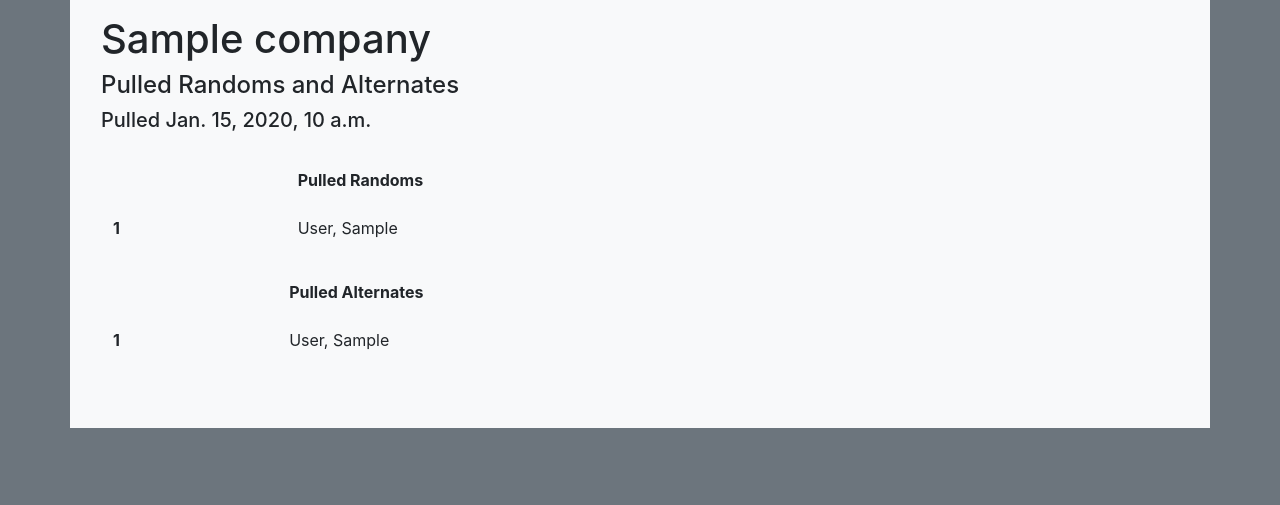
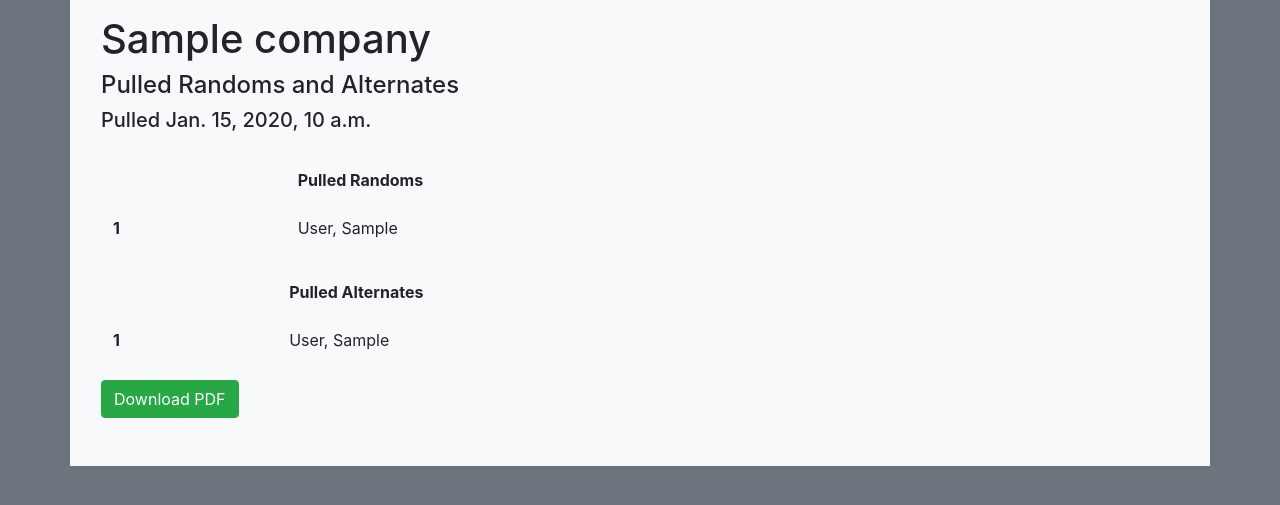
Before and after one commit to mellora/EliteConsortiumWebSite, a Django app: page /random/pulled/1/00000000-0000-0000-0000-000000000001/ in a window 1280 px wide. Shown: the part 115-620 px from the top of the page. Run offline with Django 3.2, Linux system fonts and the light colour scheme; a user stored in the database is signed in; tables that the repository leaves empty hold one stand-in row (values such as "Sample post"); some libraries are stand-ins or nearby versions.

Commit message:
Added code to download pdf: still need to finish pdf creation

```diff
--- a/RandomPuller/templates/RandomPuller/pulled_randoms.html
+++ b/RandomPuller/templates/RandomPuller/pulled_randoms.html
@@ -65,5 +65,12 @@ Pulled Randoms for {{ company.name }}
             </div>
         </div>
     </div>
+    <div class="row">
+        <div class="col">
+            <a href="{% url 'RandomPuller:download_pdf' pulled.id %}" class="btn btn-success">
+                Download PDF
+            </a>
+        </div>
+    </div>
 </div>
 {% endblock %}
--- a/RandomPuller/urls.py
+++ b/RandomPuller/urls.py
@@ -18,4 +18,5 @@ urlpatterns = [
     path('pull/<int:pk>', views.pull_randoms, name='pull_randoms'),
     path('pulled/<int:pk>/<uuid:id>/', views.pulled_randoms, name='pulled_randoms'),
     path('pulled/', views.all_pulled, name='all_pulled'),
+    path('download/pdf/<uuid:id>/', views.download_pdf, name='download_pdf'),
 ]
--- a/RandomPuller/views.py
+++ b/RandomPuller/views.py
@@ -1,10 +1,14 @@
+from django.contrib.auth.decorators import login_required
 from django.shortcuts import render, redirect
-from django.contrib.auth.decorators import login_required
+from django.http import FileResponse
 
+import io
 import random
+from reportlab.lib.pagesizes import letter
+from reportlab.pdfgen import canvas
 
+from .forms import CompanyForm, EmployeeForm
 from .models import Company, Employee, PulledRandoms
-from .forms import CompanyForm, EmployeeForm
 
 
 # Create your views here.
@@ -155,6 +159,7 @@ def pulled_randoms(request, pk, id):
 
     context = {
         'company': company,
+        'pulled': pulled,
         'pulled_date': date_time_pulled,
         'pulled_randoms': random_employees,
         'pulled_alternates': alternate_employees,
@@ -170,3 +175,27 @@ def all_pulled(request):
         'pulled_list': all_pulled_randoms
     }
     return render(request, 'RandomPuller/all_pulled.html', context)
+
+
+@login_required()
+def download_pdf(request, id):
+    pulled_list = PulledRandoms.objects.filter(id=id).first()
+    pulled_rands = pulled_list.pulled_randoms.all()
+    pulled_alts = pulled_list.pulled_alternates.all()
+
+    buffer = io.BytesIO()
+
+    p = canvas.Canvas(buffer, pagesize=letter)
+
+    for count, rand in enumerate(pulled_rands, 1):
+        p.drawString(100, count*20, f"{count}: {rand.last_name, rand.first_name}")
+
+    p.showPage()
+    p.save()
+    buffer.seek(0)
+
+    file_prepared_company_name = f'{"_".join(pulled_list.pulled_company.name.split(" "))}'
+    file_prepared_date_time = f'{":".join(str(pulled_list.date_pulled).split(" "))}'
+    file_name = f'{file_prepared_company_name}-{file_prepared_date_time}.pdf'
+
+    return FileResponse(buffer, as_attachment=True, filename=file_name)
```
